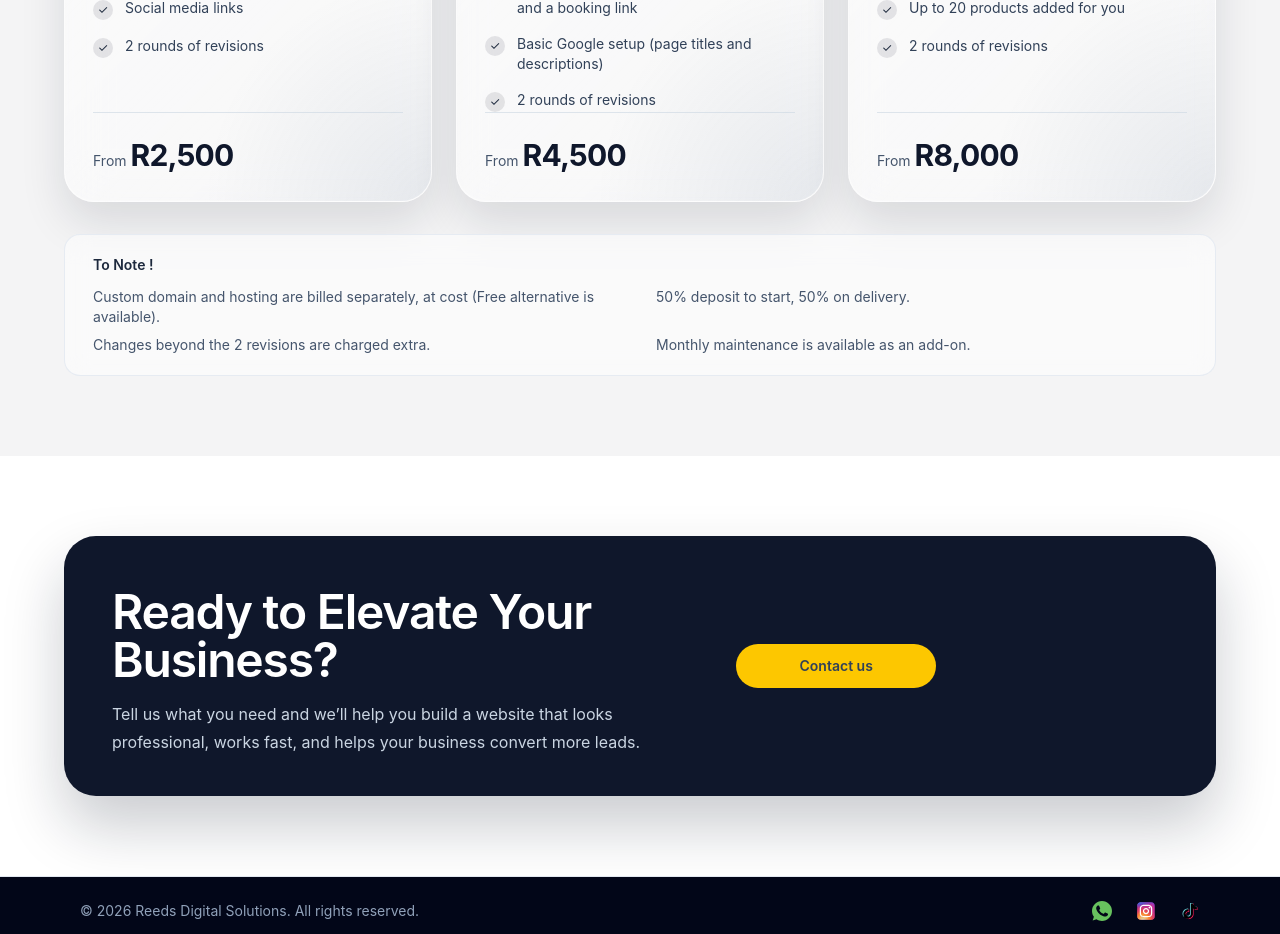
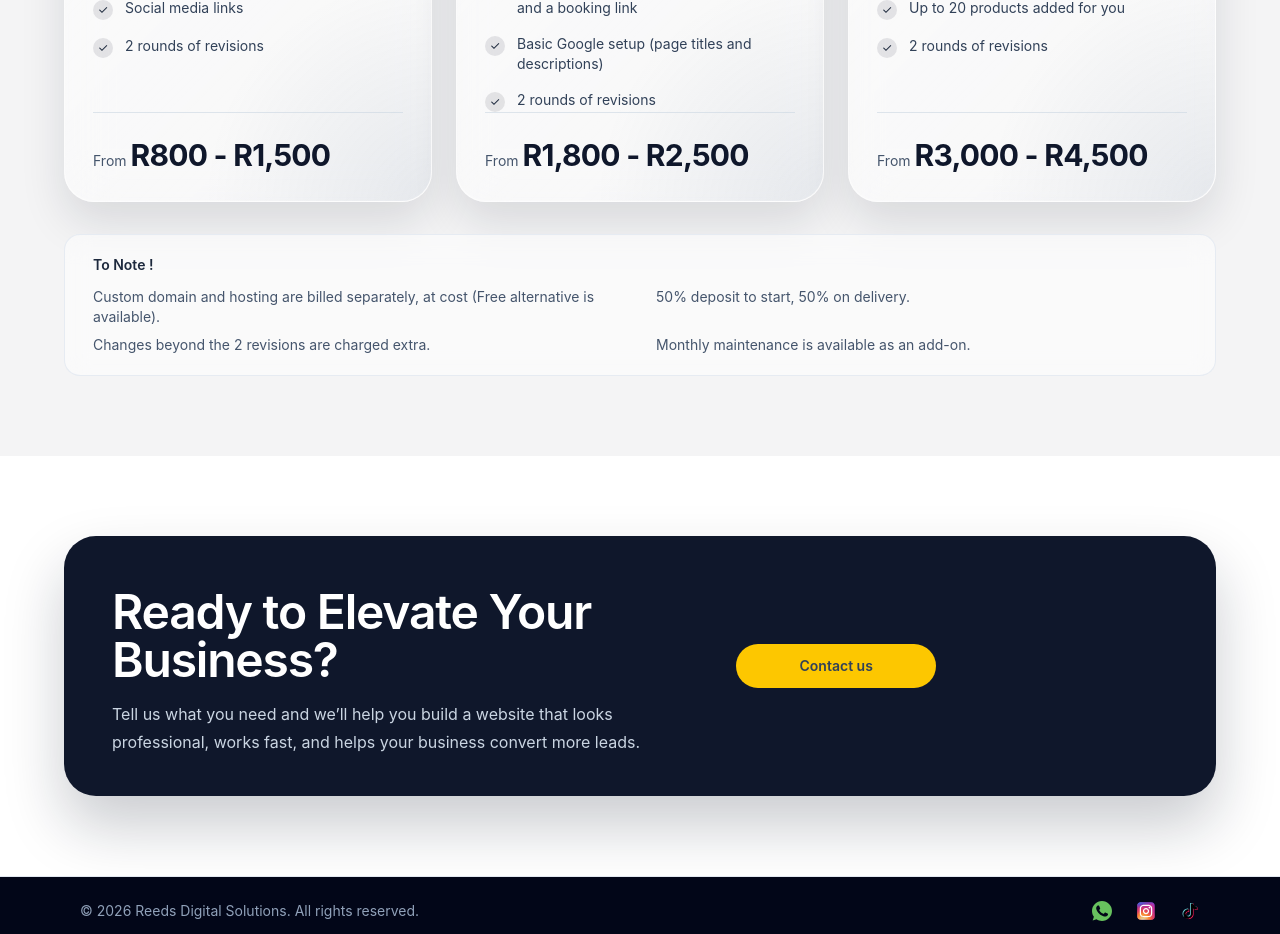
Before and after one commit to JustChiwo/Business, a React (Vite) app: page / in a window 1280 px wide. Shown: the part 1818-2752 px from the top of the page. Built offline with nearby package versions, Linux system fonts and the light colour scheme.

Commit message:
fix: update service prices and version in package.json

```diff
--- a/package.json
+++ b/package.json
@@ -1,7 +1,7 @@
 {
   "name": "Reeds Digital Solutions",
   "private": true,
-  "version": "0.0.0",
+  "version": "0.0.1",
   "type": "module",
   "scripts": {
     "dev": "vite",
--- a/src/pages/Services.jsx
+++ b/src/pages/Services.jsx
@@ -11,7 +11,7 @@ function Services() {
         "Social media links",
         "2 rounds of revisions",
       ],
-      price: "R2,500",
+      price: "R800 - R1,500",
     },
     {
       title: "Multipage Website",
@@ -23,7 +23,7 @@ function Services() {
         "Basic Google setup (page titles and descriptions)",
         "2 rounds of revisions",
       ],
-      price: "R4,500",
+      price: "R1,800 - R2,500",
     },
     {
       title: "Web Based Shop",
@@ -35,7 +35,7 @@ function Services() {
         "Up to 20 products added for you",
         "2 rounds of revisions",
       ],
-      price: "R8,000",
+      price: "R3,000 - R4,500",
     },
   ];
 
```
Also changed, not shown: src/components/Work.jsx (deleted), src/data/Links.js (deleted), src/data/Packages.js (deleted), src/data/Projects.js (deleted).
